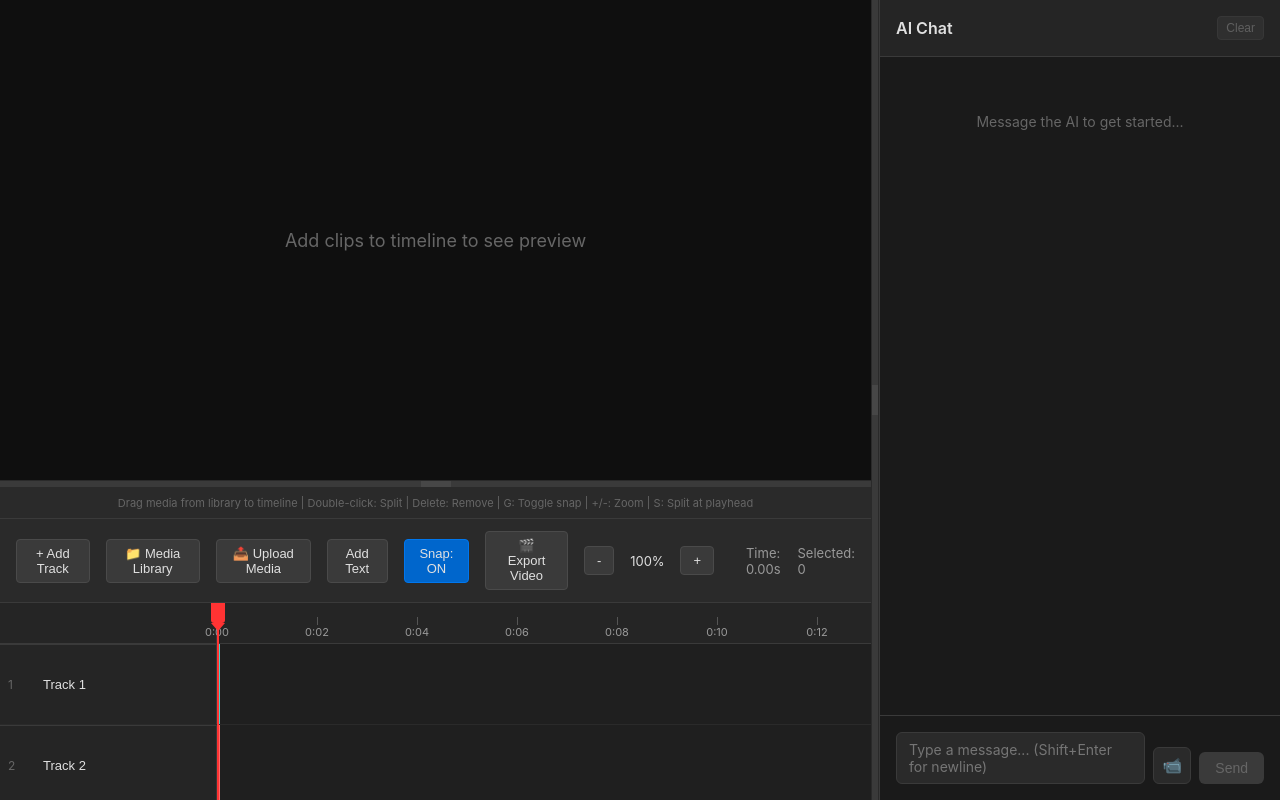
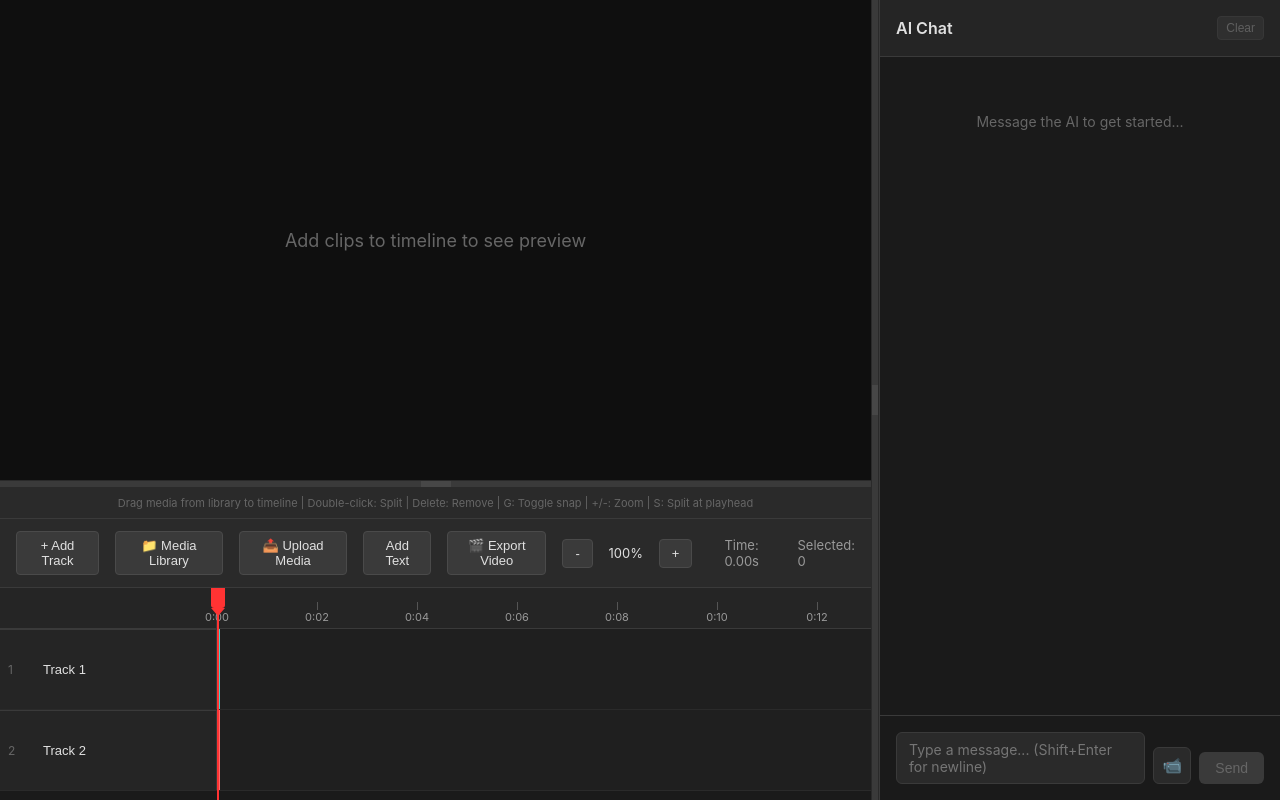
Before and after one commit to EvanJYHe/vibe-movie, a React (Vite) app in the folder frontend/: page / in a window 1280 px wide. Built offline with nearby package versions, Linux system fonts and the light colour scheme.

Commit message:
hide snap button AHHHHH

```diff
--- a/frontend/src/components/Timeline/Timeline.tsx
+++ b/frontend/src/components/Timeline/Timeline.tsx
@@ -152,9 +152,6 @@ export const Timeline: React.FC = () => {
         <button onClick={() => setShowTextEditor(true)} className="toolbar-btn">
           Add Text
         </button>
-        <button onClick={toggleSnapToGrid} className={`toolbar-btn ${snapToGrid ? 'active' : ''}`}>
-          Snap: {snapToGrid ? 'ON' : 'OFF'}
-        </button>
         <ExportButton />
         <div className="zoom-controls">
           <button onClick={() => setZoom(zoom / 1.2)} className="toolbar-btn">
```
